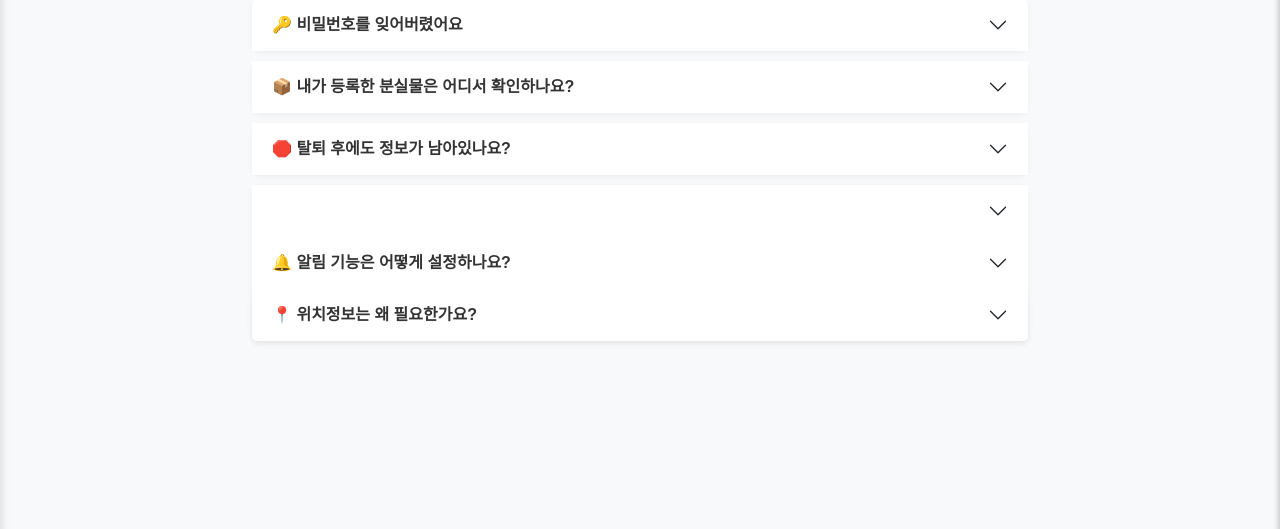
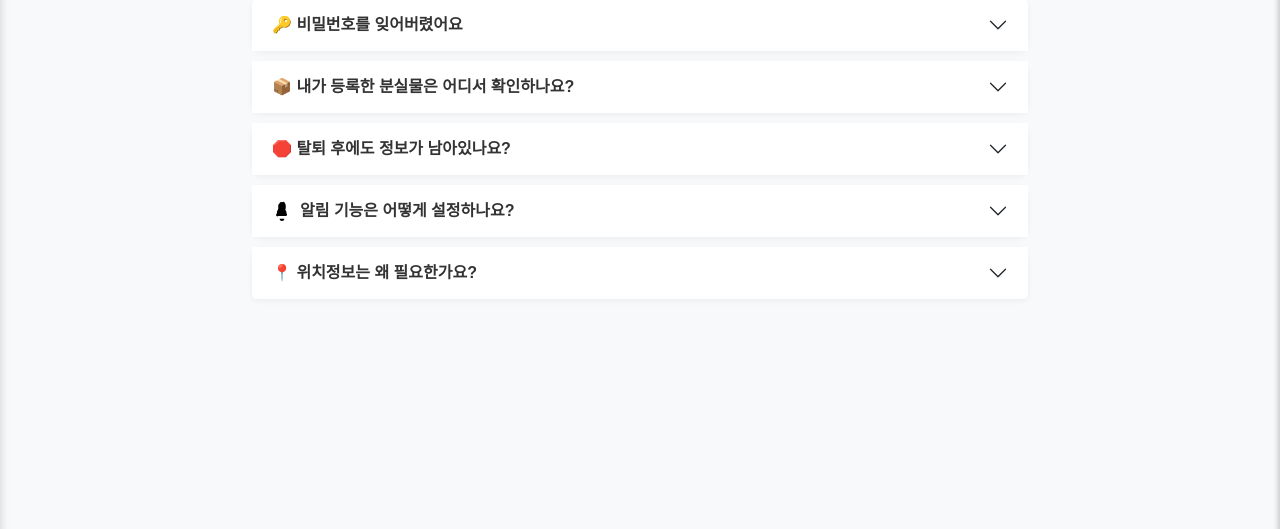
Before and after one commit to namharry/meetagain, a Django app: page /meetagain/faq/ in a window 1280 px wide. Shown: the part 146-675 px from the top of the page. Run offline with Django 5.2, Linux system fonts and the light colour scheme; some libraries are stand-ins or nearby versions.

Commit message:
faq 수정

```diff
--- a/frontend/templates/help/help_faq.html
+++ b/frontend/templates/help/help_faq.html
@@ -64,13 +64,15 @@
     <div class="accordion-item">
       <h2 class="accordion-header" id="faq{{ forloop.counter }}">
         <button class="accordion-button collapsed" type="button" data-bs-toggle="collapse"
-          data-bs-target="#collapse{{ forloop.counter }}">
-          {{ item.question }}
+          data-bs-target="#collapse{{ forloop.counter }}" aria-expanded="false"
+          aria-controls="collapse{{ forloop.counter }}">
+          {{ item.question|safe }}
         </button>
       </h2>
-      <div id="collapse{{ forloop.counter }}" class="accordion-collapse collapse" data-bs-parent="#faqAccordion">
+      <div id="collapse{{ forloop.counter }}" class="accordion-collapse collapse"
+        aria-labelledby="faq{{ forloop.counter }}" data-bs-parent="#faqAccordion">
         <div class="accordion-body">
-          {{ item.answer }}
+          {{ item.answer|safe }}
         </div>
       </div>
     </div>
@@ -79,11 +81,12 @@
     {% if not faq_list %}
     <div class="accordion-item">
       <h2 class="accordion-header" id="faq1">
-        <button class="accordion-button collapsed" type="button" data-bs-toggle="collapse" data-bs-target="#collapse1">
+        <button class="accordion-button collapsed" type="button" data-bs-toggle="collapse" data-bs-target="#collapse1"
+          aria-expanded="false" aria-controls="collapse1">
           🔑 비밀번호를 잊어버렸어요
         </button>
       </h2>
-      <div id="collapse1" class="accordion-collapse collapse" data-bs-parent="#faqAccordion">
+      <div id="collapse1" class="accordion-collapse collapse" aria-labelledby="faq1" data-bs-parent="#faqAccordion">
         <div class="accordion-body">
           로그인 페이지 또는 마이페이지에서 '비밀번호 재설정'을 통해 새로운 비밀번호를 설정할 수 있어요.
         </div>
@@ -92,11 +95,12 @@
 
     <div class="accordion-item">
       <h2 class="accordion-header" id="faq2">
-        <button class="accordion-button collapsed" type="button" data-bs-toggle="collapse" data-bs-target="#collapse2">
+        <button class="accordion-button collapsed" type="button" data-bs-toggle="collapse" data-bs-target="#collapse2"
+          aria-expanded="false" aria-controls="collapse2">
           📦 내가 등록한 분실물은 어디서 확인하나요?
         </button>
       </h2>
-      <div id="collapse2" class="accordion-collapse collapse" data-bs-parent="#faqAccordion">
+      <div id="collapse2" class="accordion-collapse collapse" aria-labelledby="faq2" data-bs-parent="#faqAccordion">
         <div class="accordion-body">
           마이페이지 &gt; 등록한 분실물 메뉴에서 확인할 수 있어요.
         </div>
@@ -105,11 +109,12 @@
 
     <div class="accordion-item">
       <h2 class="accordion-header" id="faq3">
-        <button class="accordion-button collapsed" type="button" data-bs-toggle="collapse" data-bs-target="#collapse3">
+        <button class="accordion-button collapsed" type="button" data-bs-toggle="collapse" data-bs-target="#collapse3"
+          aria-expanded="false" aria-controls="collapse3">
           🛑 탈퇴 후에도 정보가 남아있나요?
         </button>
       </h2>
-      <div id="collapse3" class="accordion-collapse collapse" data-bs-parent="#faqAccordion">
+      <div id="collapse3" class="accordion-collapse collapse" aria-labelledby="faq3" data-bs-parent="#faqAccordion">
         <div class="accordion-body">
           아니요, 탈퇴 시 모든 개인정보는 즉시 삭제되며 복구할 수 없습니다.
         </div>
@@ -118,30 +123,39 @@
 
     <div class="accordion-item">
       <h2 class="accordion-header" id="faq4">
-        <button class="accordion-button collapsed" type="button" data-bs-toggle="collapse" data-bs-target="#collapse4">
-          <h2 class="accordion-header" id="heading4">
-            <button class="accordion-button collapsed" type="button" data-bs-toggle="collapse"
-              data-bs-target="#collapse4" aria-expanded="false" aria-controls="collapse4">
-              🔔 알림 기능은 어떻게 설정하나요?
+        <button class="accordion-button collapsed" type="button" data-bs-toggle="collapse" data-bs-target="#collapse4"
+          aria-expanded="false" aria-controls="collapse4">
+          <!-- 검정색 종 아이콘 (SVG) -->
+          <svg xmlns="http://www.w3.org/2000/svg" width="20" height="20" fill="black" class="me-2" viewBox="0 0 16 16"
+            aria-hidden="true" focusable="false">
+            <path
+              d="M8 16a2 2 0 0 0 1.985-1.75H6.015A2 2 0 0 0 8 16zm.104-14.995a1.5 1.5 0 0 0-2.208 1.292C5.23 2.435 5 3.217 5 4v2.086c0 .21-.045.42-.131.612l-.816 1.794c-.083.182-.128.381-.128.588v.732l-.295.59A1 1 0 0 0 5 12h6a1 1 0 0 0 .87-1.588l-.295-.59v-.732c0-.207-.045-.406-.128-.588l-.816-1.794A1.344 1.344 0 0 1 11 6.086V4c0-.783-.23-1.565-.896-2.703a1.5 1.5 0 0 0-2-.292z" />
+          </svg>
+          알림 기능은 어떻게 설정하나요?
         </button>
       </h2>
-          <div id="collapse4" class="accordion-collapse collapse" aria-labelledby="heading4"
-            data-bs-parent="#faqAccordion">
+      <div id="collapse4" class="accordion-collapse collapse" aria-labelledby="faq4" data-bs-parent="#faqAccordion">
         <div class="accordion-body">
           마이페이지 &gt; <strong>설정</strong> 메뉴에서 알림 수신 여부를 변경할 수 있습니다.<br>
-              또한, 화면 우측 상단의 <span style="color:black;">🔔</span> 버튼을 눌러 <strong>키워드 알림</strong>을 설정할 수 있습니다.
+          또한, 화면 우측 상단의
+          <svg xmlns="http://www.w3.org/2000/svg" width="16" height="16" fill="black" style="vertical-align: middle;"
+            aria-hidden="true" focusable="false" viewBox="0 0 16 16">
+            <path
+              d="M8 16a2 2 0 0 0 1.985-1.75H6.015A2 2 0 0 0 8 16zm.104-14.995a1.5 1.5 0 0 0-2.208 1.292C5.23 2.435 5 3.217 5 4v2.086c0 .21-.045.42-.131.612l-.816 1.794c-.083.182-.128.381-.128.588v.732l-.295.59A1 1 0 0 0 5 12h6a1 1 0 0 0 .87-1.588l-.295-.59v-.732c0-.207-.045-.406-.128-.588l-.816-1.794A1.344 1.344 0 0 1 11 6.086V4c0-.783-.23-1.565-.896-2.703a1.5 1.5 0 0 0-2-.292z" />
+          </svg>
+          버튼을 눌러 <strong>키워드 알림</strong>을 설정할 수 있습니다.
+        </div>
       </div>
     </div>
 
-
     <div class="accordion-item">
       <h2 class="accordion-header" id="faq5">
-              <button class="accordion-button collapsed" type="button" data-bs-toggle="collapse"
-                data-bs-target="#collapse5">
+        <button class="accordion-button collapsed" type="button" data-bs-toggle="collapse" data-bs-target="#collapse5"
+          aria-expanded="false" aria-controls="collapse5">
           📍 위치정보는 왜 필요한가요?
         </button>
       </h2>
-            <div id="collapse5" class="accordion-collapse collapse" data-bs-parent="#faqAccordion">
+      <div id="collapse5" class="accordion-collapse collapse" aria-labelledby="faq5" data-bs-parent="#faqAccordion">
         <div class="accordion-body">
           위치정보 제공에 동의하시면, 습득물이 등록된 위치가 지도에 표시되어 물건 주인을 찾는 데 도움이 됩니다.
         </div>
```
Lines whose indentation alone changed are shown as unchanged.
